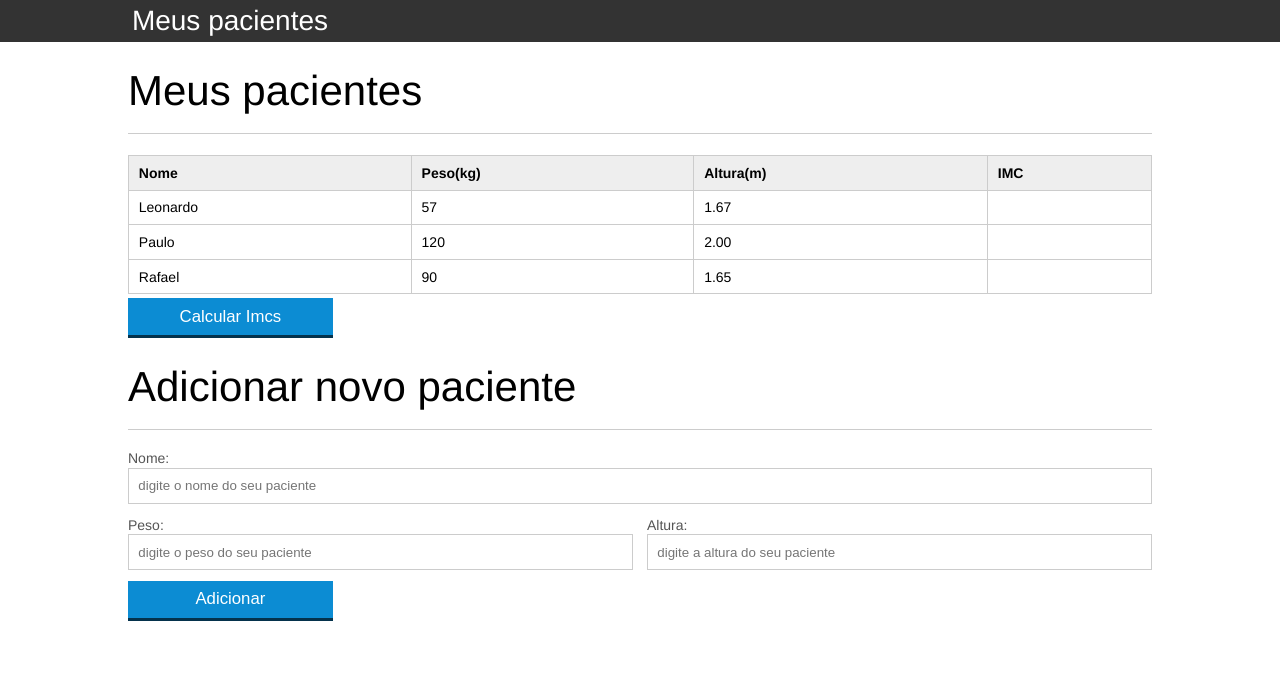
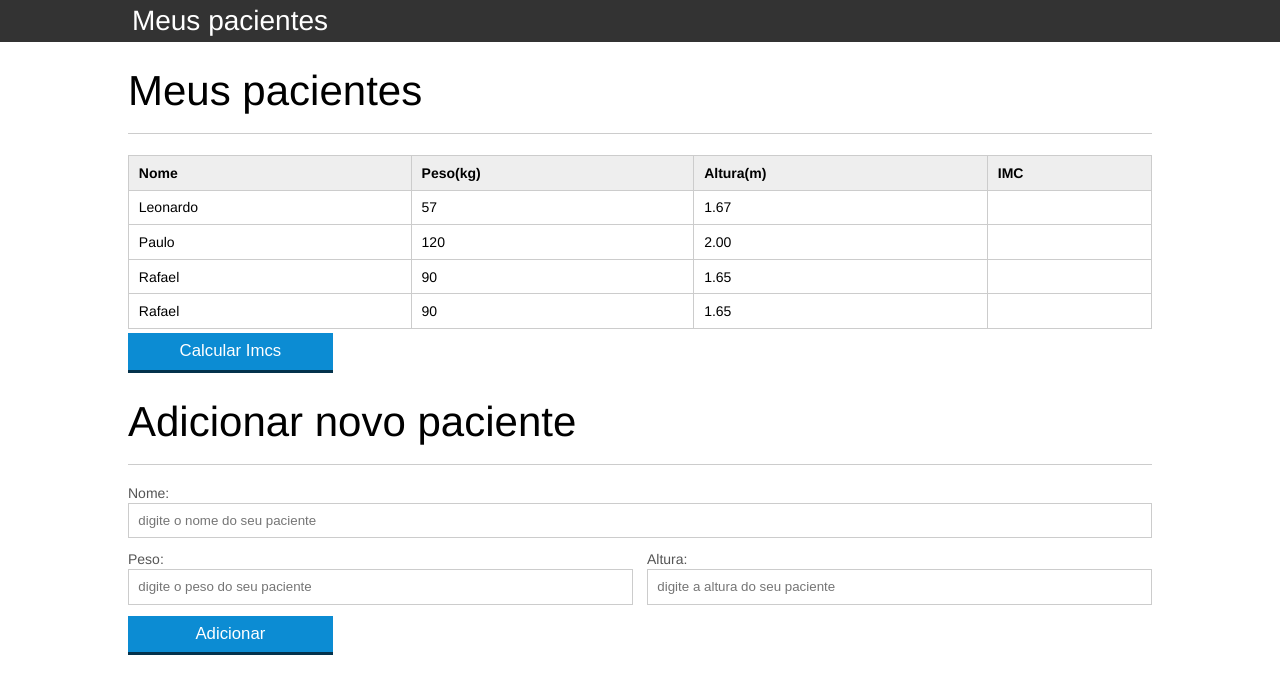
Before and after one commit to juniorsolo/JavaScriptBasico, a plain HTML site: page index.html in a window 1280 px wide. Drawn offline with Linux system fonts and the light colour scheme.

Commit message:
Pegando tabela pelo querySelector.

```diff
--- /dev/null
+++ b/adiciona.js
@@ -0,0 +1,13 @@
+var pacienteNovo = "<tr class='paciente'><td class='info-nome'>Rafael</td>"+
+						"<td class='info-peso'>90</td><td class='info-altura'>1.65</td>"+
+						"<td class='info-imc'></td></tr>";
+
+// var tabela = document.getElementsByTagName("table")[0];
+
+// retorna um array
+//document.querySelectorAll("table");
+
+//sempre pega o primeiro elemento de varios se houver
+var tabela  = document.querySelector("table");
+
+tabela.innerHTML = tabela.innerHTML + pacienteNovo;
--- a/index.html
+++ b/index.html
@@ -67,5 +67,7 @@
 		<script src="imprime-nome.js"></script>
 		<script src="calcula-imc.js"></script>
 		<script src="muda-cor.js"></script>
+		<script src="adiciona.js"></script>
+
 	</body>
 </html>
```
